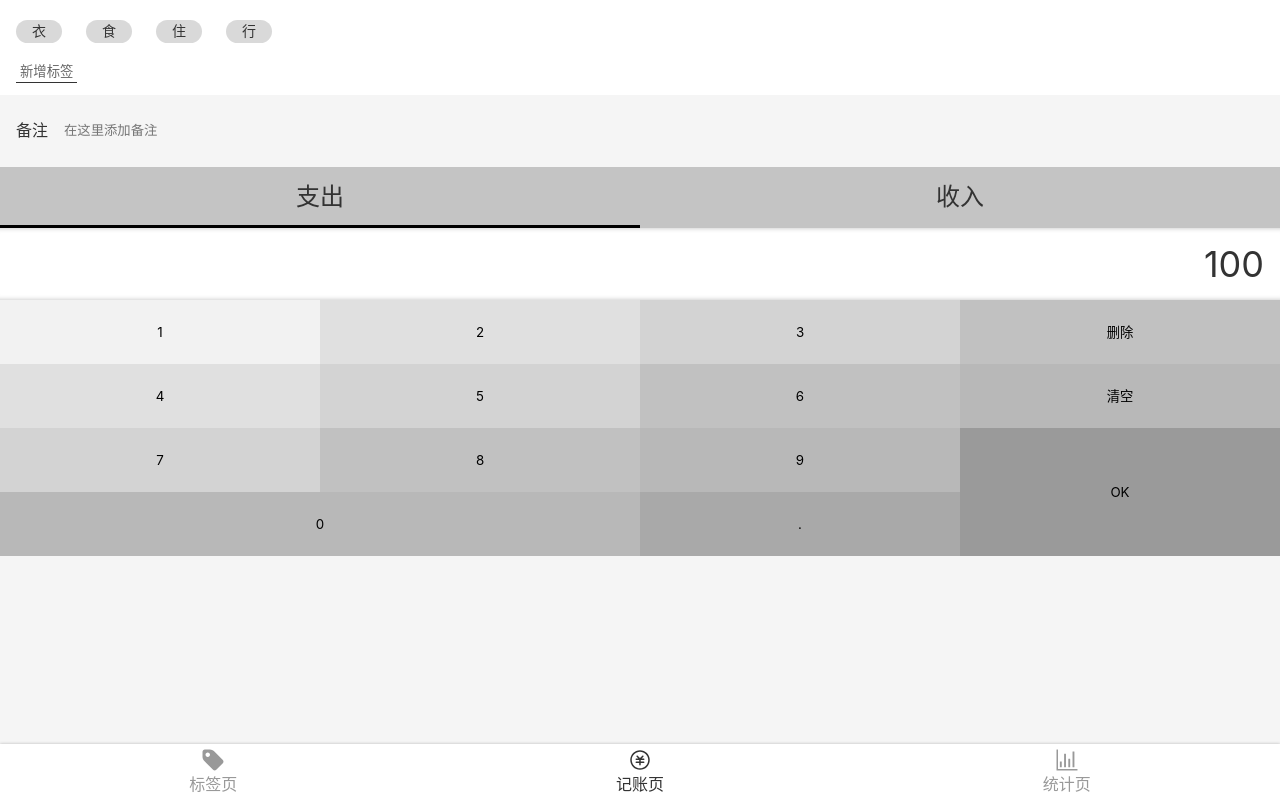
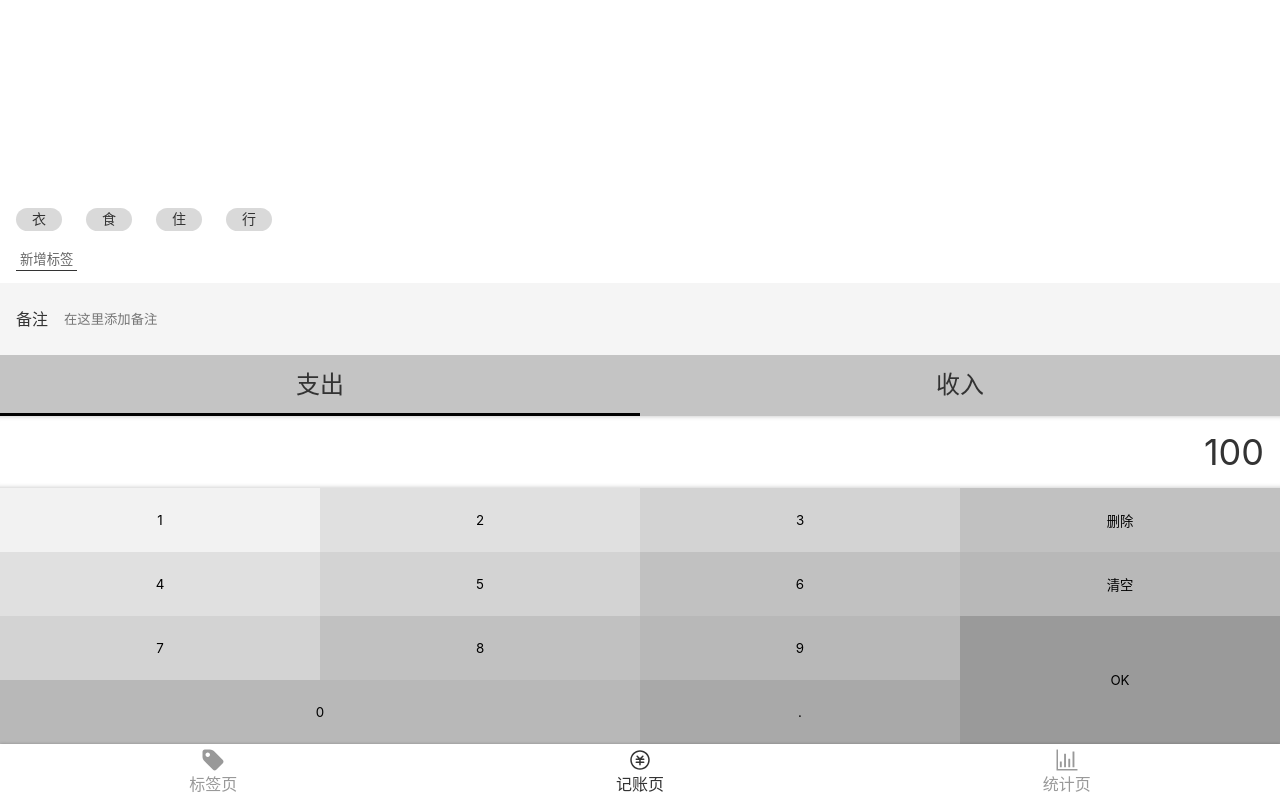
Before and after one commit to tang-xuan11/morney-react, a React app: page /#/money in a window 1280 px wide. Built offline with nearby package versions, Linux system fonts and the light colour scheme.

Commit message:
Money.tsx 的 UI 完成

```diff
--- a/src/components/Layout.tsx
+++ b/src/components/Layout.tsx
@@ -15,7 +15,7 @@
 const Layout = (Props: any) => {
   return (
     <Wrapper>
-      <Main>{Props.children}</Main>
+      <Main className={Props.className}>{Props.children}</Main>
       <Nav />
     </Wrapper>
   );
--- a/src/views/Money.tsx
+++ b/src/views/Money.tsx
@@ -5,6 +5,11 @@
 const TagsSection = styled.section`
   background: #ffffff;
   padding: 12px 16px;
+  flex-grow: 1;
+  display: flex;
+  flex-direction: column;
+  justify-content: flex-end;
+  align-items: flex-start;
   > ol {
     margin: 0px -12px;
     > li {
@@ -122,9 +127,13 @@
     }
   }
 `;
+const MyLayout = styled(Layout)`
+  display: flex;
+  flex-direction: column;
+`;
 const Money = () => {
   return (
-    <Layout>
+    <MyLayout>
       <TagsSection>
         <ol>
           <li>衣</li>
@@ -165,7 +174,7 @@
           <button>.</button>
         </div>
       </NumberPadSection>
-    </Layout>
+    </MyLayout>
   );
 };
 
```
